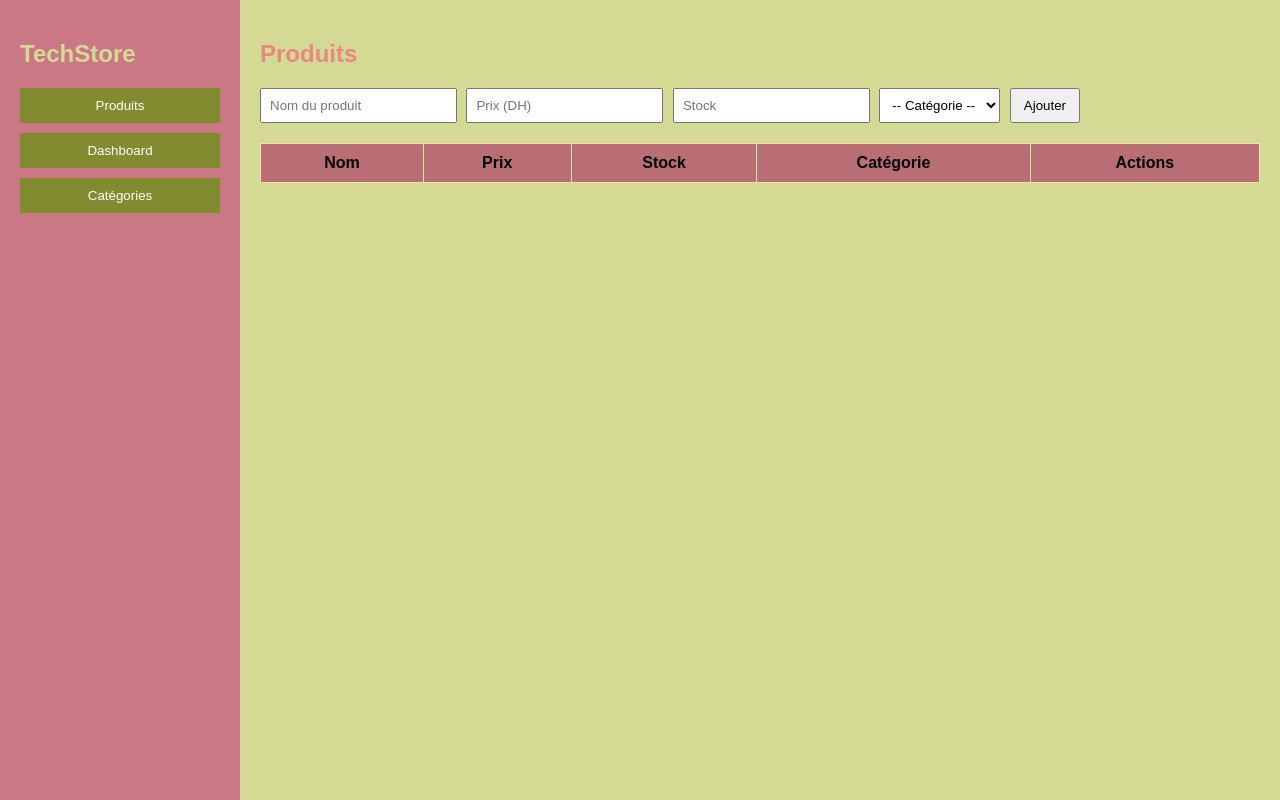
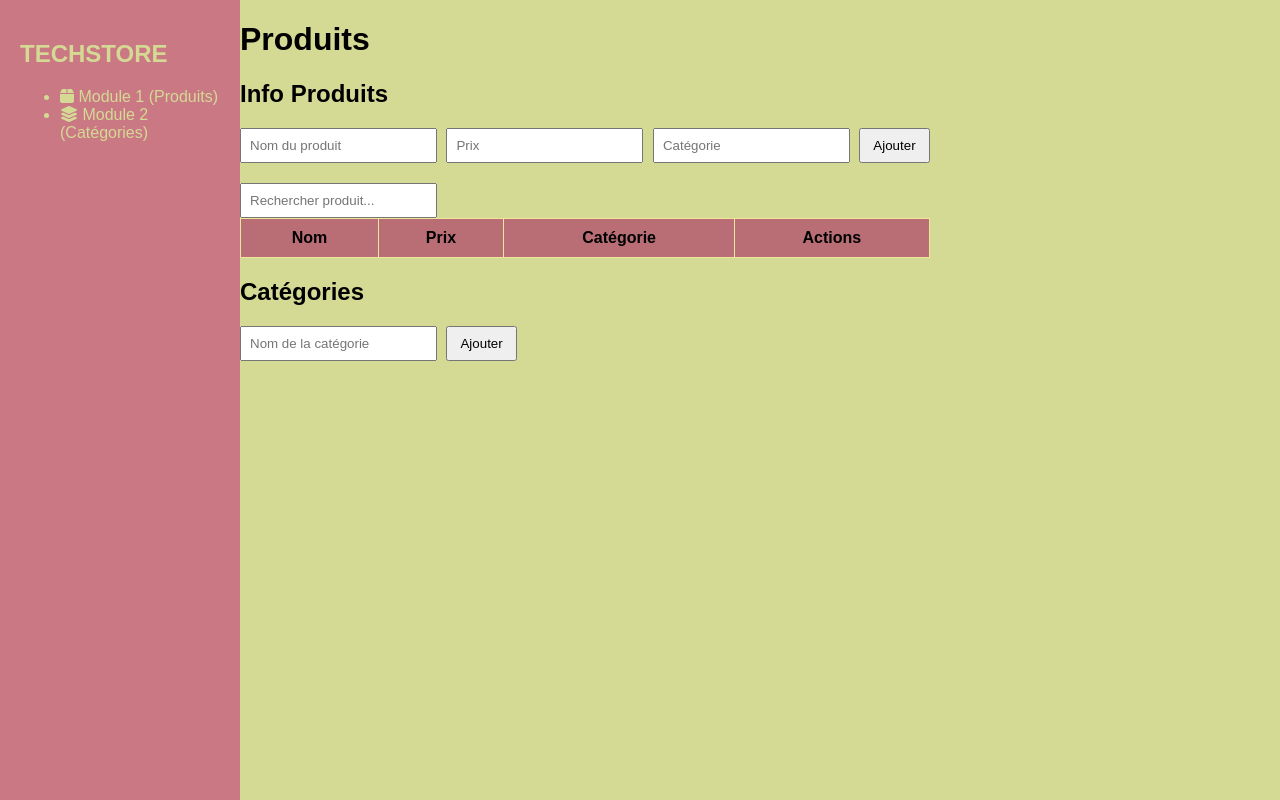
Before and after one commit to fikrihiba/tech-store-., a plain HTML site: page index.html in a window 1280 px wide. Drawn offline with Linux system fonts and the light colour scheme.

Commit message:
Update index.html

```diff
--- a/index.html
+++ b/index.html
@@ -2,73 +2,67 @@
 <html lang="fr">
 <head>
     <meta charset="UTF-8">
-  <title>TechStore</title>
+    <meta name="viewport" content="width=device-width, initial-scale=1.0">
+    <title>TECHSTORE</title>
+    <link rel="stylesheet" href="https://cdnjs.cloudflare.com/ajax/libs/font-awesome/6.5.0/css/all.min.css">
     <link rel="stylesheet" href="style.css">
 </head>
 <body>
 <div class="app">
+    <!-- Sidebar -->
+    <div class="sidebar">
+        <h2>TECHSTORE</h2>
+        <ul>
+            <li class="active" data-section="module1"><i class="fa-solid fa-box"></i> Module 1 (Produits)</li>
+            <li data-section="module2"><i class="fa-solid fa-layer-group"></i> Module 2 (Catégories)</li>
+        </ul>
+    </div>
 
+    <!-- Main Content -->
+    <div class="main">
+        <!-- Navbar -->
+        <div class="navbar">
+            <h1 id="section-title">Produits</h1>
+        </div>
 
-  <aside class="sidebar">
-    <h2>TechStore</h2>
-    <button onclick="showSection('products')">Produits</button>
-    <button onclick="showSection('dashboard')">Dashboard</button>
-    <button onclick="showSection('categories')">Catégories</button>
-  </aside>
-
-
-  <main class="content">
-
-
-    <section id="products" class="section">
-      <h1 class="title">Produits</h1>
-
-
-      <form id="productForm">
-        <input type="text" id="name" placeholder="Nom du produit" required>
-        <input type="number" id="price" placeholder="Prix (DH)" required>
-        <input type="number" id="stock" placeholder="Stock" required>
-        <select id="categorySelect">
-          <option value="">-- Catégorie --</option>
-        </select>
-        <button type="submit">Ajouter</button>
+        <!-- Sections -->
+        <div class="sections">
+            <!-- Module 1 -->
+            <div id="module1" class="section active">
+                <h2>Info Produits</h2>
+                <form id="product-form">
+                    <input type="text" id="product-name" placeholder="Nom du produit" required>
+                    <input type="number" id="product-price" placeholder="Prix" required>
+                    <input type="text" id="product-category" placeholder="Catégorie" required>
+                    <button type="submit" class="btn">Ajouter</button>
                 </form>
-
-
-      <table>
+                <input type="text" id="search-product" placeholder="Rechercher produit...">
+                <table id="product-table">
                     <thead>
                         <tr>
                             <th>Nom</th>
                             <th>Prix</th>
-            <th>Stock</th>
                             <th>Catégorie</th>
                             <th>Actions</th>
                         </tr>
                     </thead>
-        <tbody id="productTable"></tbody>
+                    <tbody></tbody>
                 </table>
-    </section>
-
-
-    <section id="dashboard" class="section hidden">
-      <h1>Dashboard</h1>
-      <p>À venir dans les prochaines semaines</p>
-    </section>
-
-    <section id="categories" class="section hidden">
-      <h1 class="title">Catégories</h1>
-
-      <form id="categoryForm">
-        <input type="text" id="categoryName" placeholder="Nouvelle catégorie" required>
-        <button type="submit">Ajouter</button>
-      </form>
-
-      <ul id="categoryList"></ul>
-    </section>
-
-  </main>
             </div>
 
-<script src="app.js"></script>
+            <!-- Module 2 -->
+            <div id="module2" class="section">
+                <h2> Catégories </h2>
+                <form id="category-form">
+                    <input type="text" id="category-name" placeholder="Nom de la catégorie" required>
+                    <button type="submit" class="btn">Ajouter</button>
+                </form>
+                <ul id="category-list"></ul>
+            </div>
+        </div>
+    </div>
+</div>
+
+<script src="script.js"></script>
 </body>
 </html>
```
Lines whose indentation alone changed are shown as unchanged.
